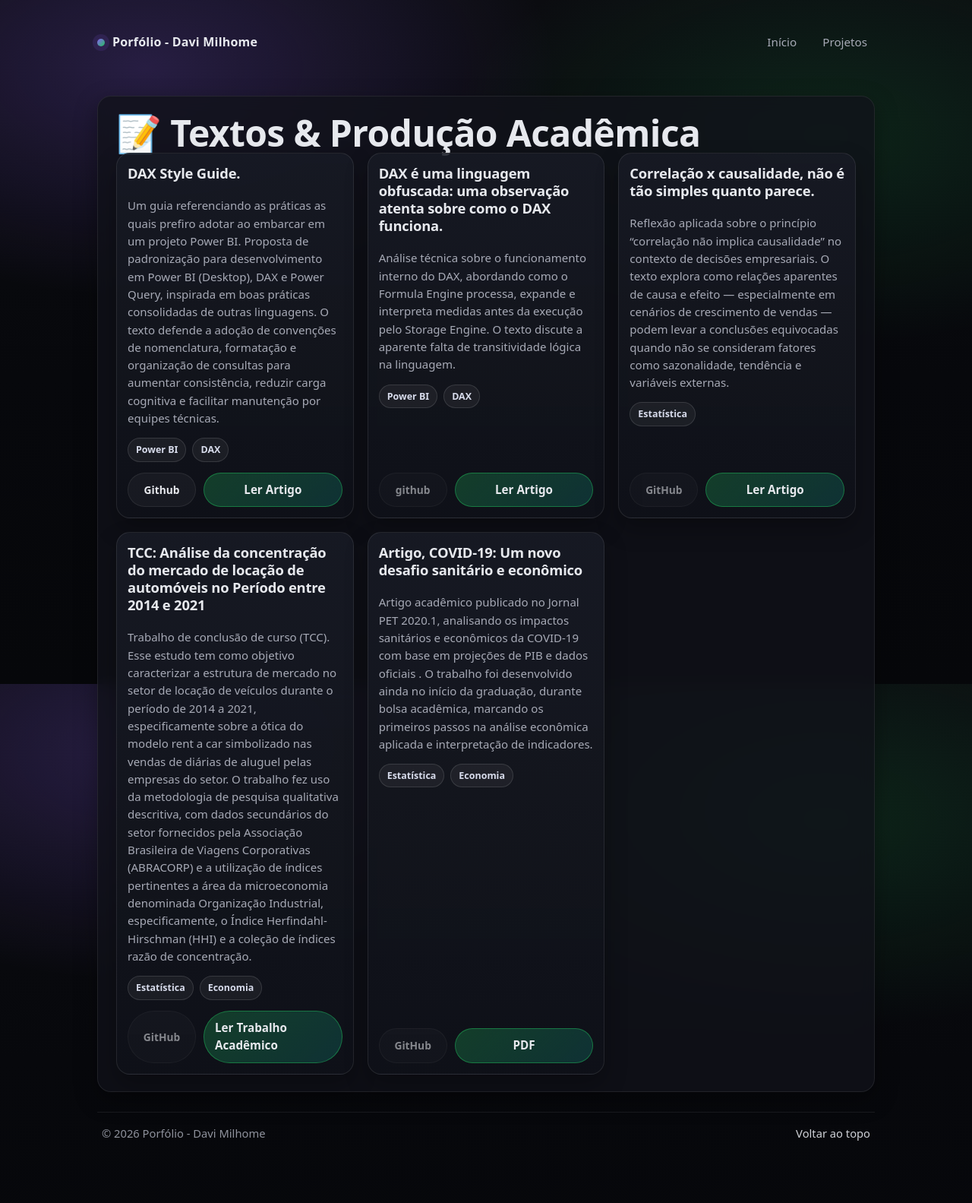
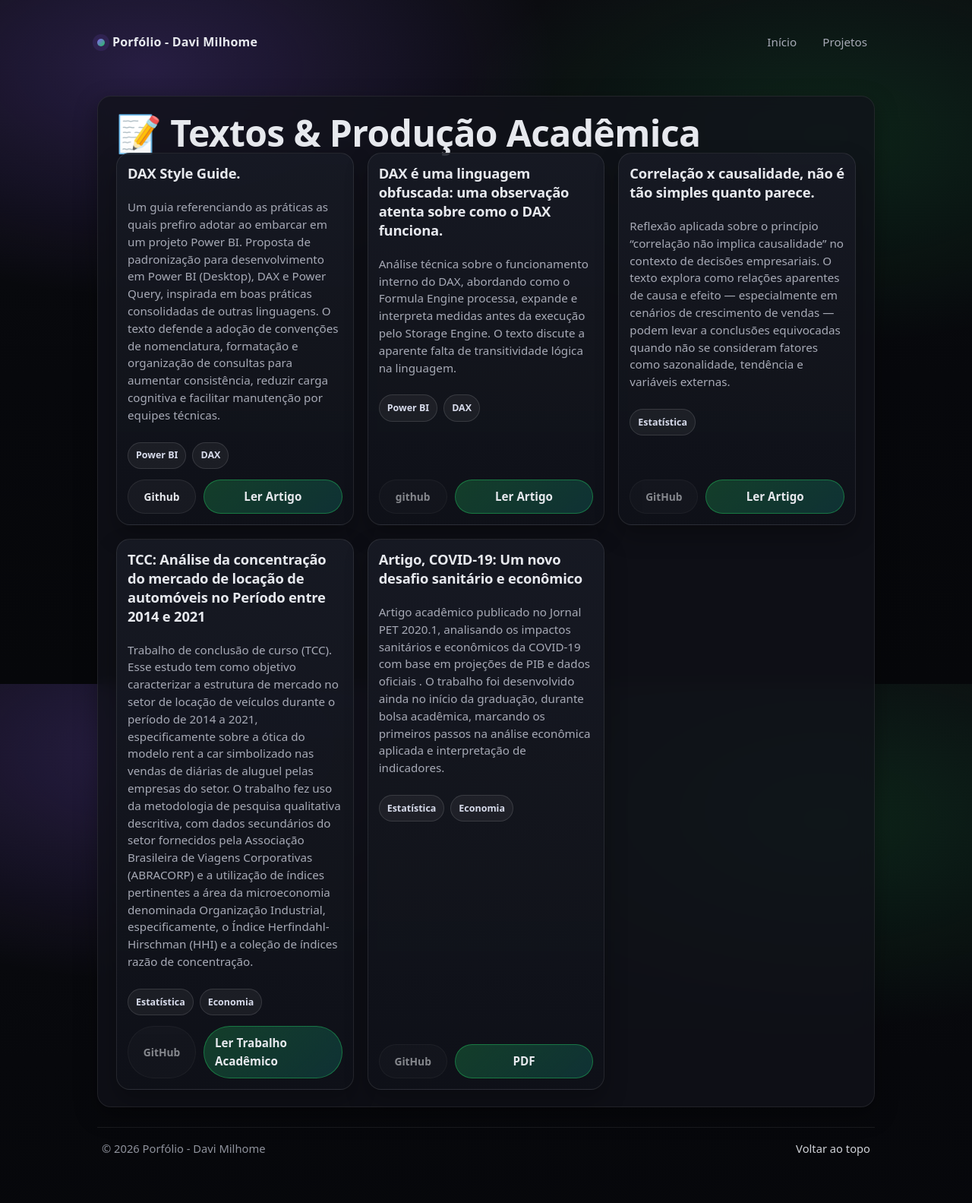
Before and after one commit to davimmilhome/porfolio, a Jekyll site: the page built from projects/textos/textos.html, in a window 1280 px wide. Shown: the whole page at 76% size. Built offline with Jekyll 4.4.1, drawn with Linux system fonts in a browser that asks for light colours.

Commit message:
feat aligns, fots, and size on articles

```diff
--- a/assets/css/custom.css
+++ b/assets/css/custom.css
@@ -331,6 +331,10 @@
 
 .project-media{
   padding:14px 14px 0;
+  min-height:180px;
+  display:flex;
+  align-items:center;
+  justify-content:center;
 }
 
 .project-image{
@@ -347,18 +351,84 @@
   gap:10px;
   padding:14px;
   flex:1;
+  justify-content:space-between;
 }
 
 .project-name{
   margin:0;
-  font-size:1.05rem;
-  line-height:1.25;
+  font-size:1.2rem;
+  line-height:1.35;
+  font-weight:600;
+  word-break:break-word;
+  min-height:auto;
+  max-height:none;
+  overflow:visible;
 }
 
 .project-desc{
   margin:0;
   color:var(--muted);
-  font-size:.94rem;
+  font-size:0.95rem;
+  line-height:1.5;
+  display:-webkit-box;
+  -webkit-line-clamp:4;
+  -webkit-box-orient:vertical;
+  overflow:hidden;
+  text-overflow:ellipsis;
+  min-height:5.7rem;
+  max-height:5.7rem;
+  transition:all .3s ease;
+}
+
+.project-desc.expanded{
+  -webkit-line-clamp:unset;
+  max-height:none;
+  overflow:visible;
+}
+
+.expand-btn{
+  align-self:flex-start;
+  padding:4px 8px;
+  margin-top:4px;
+  font-size:0.85rem;
+  color:var(--accent);
+  background:transparent;
+  border:none;
+  cursor:pointer;
+  text-decoration:underline;
+  transition:color .2s ease;
+}
+
+.expand-btn:hover{
+  color:var(--accent2);
+}
+
+.textos-grid .project-card{
+  display:flex;
+  flex-direction:column;
+  height:auto;
+}
+
+.textos-grid .project-body{
+  flex:1;
+  justify-content:flex-start;
+}
+
+.textos-grid .project-name{
+  line-height:1.35;
+}
+
+.textos-grid .project-desc{
+  -webkit-line-clamp:unset;
+  max-height:none;
+  overflow:visible;
+  min-height:auto;
+  display:block;
+  margin-bottom:10px;
+}
+
+.textos-grid .expand-btn{
+  display:none !important;
 }
 
 .project-tags{
@@ -366,6 +436,9 @@
   flex-wrap:wrap;
   gap:8px;
   margin-top:4px;
+  min-height:2.2rem;
+  max-height:4.4rem;
+  overflow:hidden;
 }
 
 .tag-chip{
--- a/assets/js/custom.js
+++ b/assets/js/custom.js
@@ -1,4 +1,50 @@
 document.addEventListener("DOMContentLoaded", () => {
+  // Atualizar ano no footer
   const year = document.getElementById("year");
   if (year) year.textContent = new Date().getFullYear();
+
+  // Adicionar funcionalidade de expandir descrições dos projetos
+  // Não aplicar em textos-grid
+  const projectDescs = document.querySelectorAll(".projects-grid:not(.textos-grid) .project-desc");
+
+  projectDescs.forEach(desc => {
+    const projectBody = desc.closest(".project-body");
+    if (!projectBody) return;
+
+    // Criar botão de expandir
+    const expandBtn = document.createElement("button");
+    expandBtn.className = "expand-btn";
+    expandBtn.textContent = "Ver mais";
+    expandBtn.setAttribute("aria-expanded", "false");
+    expandBtn.style.display = "none";
+
+    // Inserir botão após a descrição
+    desc.after(expandBtn);
+
+    // Verificar se o texto está truncado
+    const checkIfTruncated = () => {
+      const isOverflowing = desc.scrollHeight > desc.offsetHeight;
+      expandBtn.style.display = isOverflowing ? "block" : "none";
+    };
+
+    // Verificar após loading das imagens
+    setTimeout(checkIfTruncated, 100);
+    window.addEventListener("load", checkIfTruncated);
+
+    // Adicionar comportamento de clique
+    expandBtn.addEventListener("click", (e) => {
+      e.preventDefault();
+      const isExpanded = desc.classList.contains("expanded");
+
+      if (isExpanded) {
+        desc.classList.remove("expanded");
+        expandBtn.textContent = "Ver mais";
+        expandBtn.setAttribute("aria-expanded", "false");
+      } else {
+        desc.classList.add("expanded");
+        expandBtn.textContent = "Ver menos";
+        expandBtn.setAttribute("aria-expanded", "true");
+      }
+    });
+  });
 });
--- a/projects/textos/textos.html
+++ b/projects/textos/textos.html
@@ -9,7 +9,7 @@
     <h1 class="projects-title">📝 Textos & Produção Acadêmica</h1>
   </div>
 
-  <div class="projects-grid">
+  <div class="projects-grid textos-grid">
 
      <!-- mock -->
     <article class="project-card">
```
